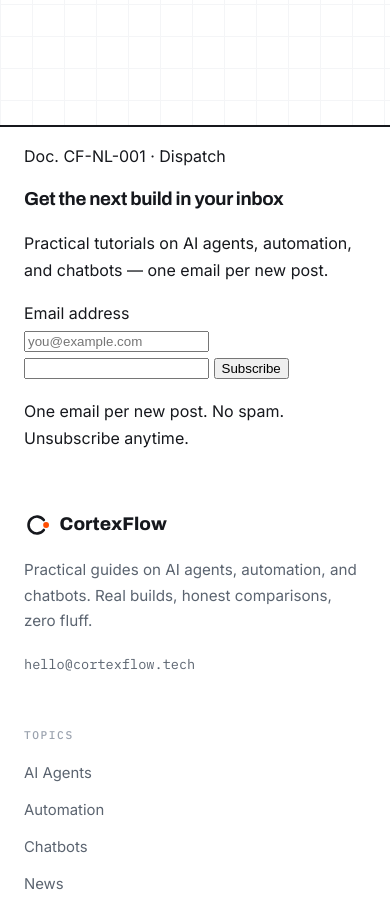
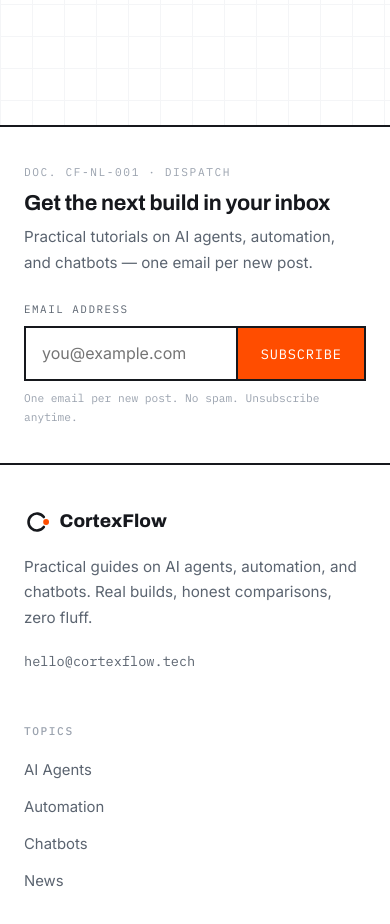
Before and after one commit to Aivoro-Solution/CortexFlow, an Astro site: page / in a window 390 px wide. Shown: the part 3740-4664 px from the top of the page. Built offline with nearby package versions, Linux system fonts and the light colour scheme; Astro itself is replaced by a stand-in of ours.

Commit message:
Add self-hosted newsletter (KV-backed subscribe API + footer/article forms)

```diff
--- a/src/styles/global.css
+++ b/src/styles/global.css
@@ -363,3 +363,29 @@
   html { scroll-behavior: auto; }
   *, *::before, *::after { animation-duration: 0.001s !important; transition-duration: 0.001s !important; }
 }
+
+/* ---------- newsletter ---------- */
+.nl-strip { border-bottom: 2px solid var(--ink); }
+.nl-strip .wrap { display: grid; grid-template-columns: 1fr 1fr; gap: 2.5rem; align-items: center; padding-top: 2.8rem; padding-bottom: 2.8rem; }
+.nl-kicker { font-family: var(--font-mono); font-size: 0.7rem; letter-spacing: 0.14em; text-transform: uppercase; color: var(--faint); margin: 0 0 0.6rem; }
+.nl-strip h3, .nl-box h3 { font-family: var(--font-display); font-size: 1.35rem; margin: 0 0 0.5rem; letter-spacing: -0.01em; }
+.nl-strip p.nl-sub, .nl-box p.nl-sub { color: var(--muted); font-size: 0.95rem; margin: 0; max-width: 44ch; }
+.nl-form { display: grid; gap: 0.5rem; }
+.nl-label { font-family: var(--font-mono); font-size: 0.68rem; letter-spacing: 0.14em; text-transform: uppercase; color: var(--muted); }
+.nl-row { display: grid; grid-template-columns: 1fr auto; gap: 0; }
+.nl-row input[type="email"] { font: inherit; padding: 0.75rem 1rem; border: 2px solid var(--ink); border-right: 0; background: var(--paper); min-width: 0; }
+.nl-row input[type="email"]:focus { outline: 2px solid var(--orange); outline-offset: -2px; }
+.nl-hp { position: absolute; left: -9999px; width: 1px; height: 1px; opacity: 0; }
+.nl-btn { font-family: var(--font-mono); font-size: 0.85rem; letter-spacing: 0.06em; text-transform: uppercase; background: var(--orange); color: #fff; border: 2px solid var(--ink); padding: 0.75rem 1.4rem; cursor: pointer; }
+.nl-btn:hover { background: var(--ink); }
+.nl-btn:disabled { opacity: 0.6; cursor: wait; }
+.nl-msg { font-family: var(--font-mono); font-size: 0.85rem; margin: 0.2rem 0 0; }
+.nl-msg.nl-ok { color: #0a7a3d; }
+.nl-msg.nl-err { color: #b00020; }
+.nl-fine { font-family: var(--font-mono); font-size: 0.7rem; color: var(--faint); margin: 0; }
+.nl-box { border: 2px solid var(--ink); background: var(--sheet-tint); padding: 2rem; margin-top: 3rem; display: grid; gap: 1rem; }
+.nl-box .nl-row { max-width: 520px; }
+@media (max-width: 760px) {
+  .nl-strip .wrap { grid-template-columns: 1fr; gap: 1.5rem; padding-top: 2.2rem; padding-bottom: 2.2rem; }
+  .nl-box { padding: 1.4rem; }
+}
```
